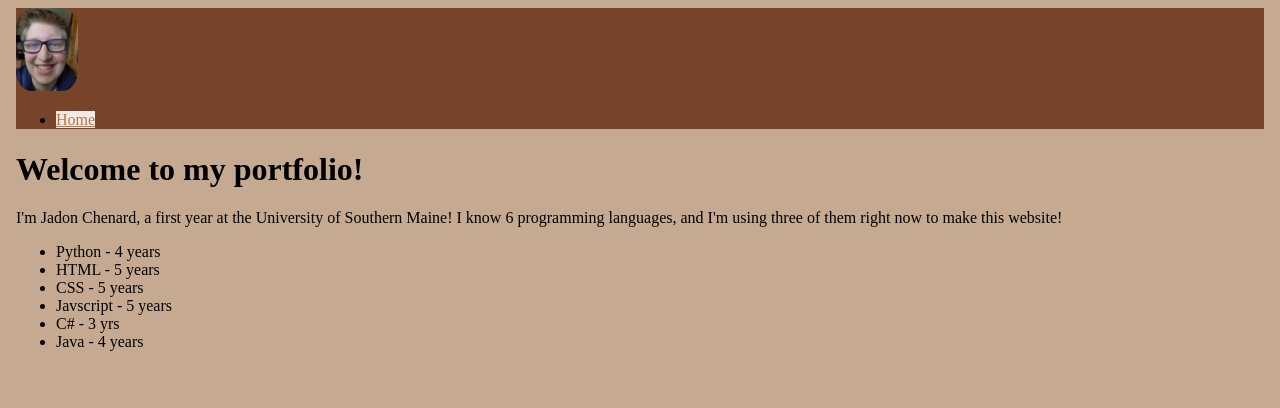
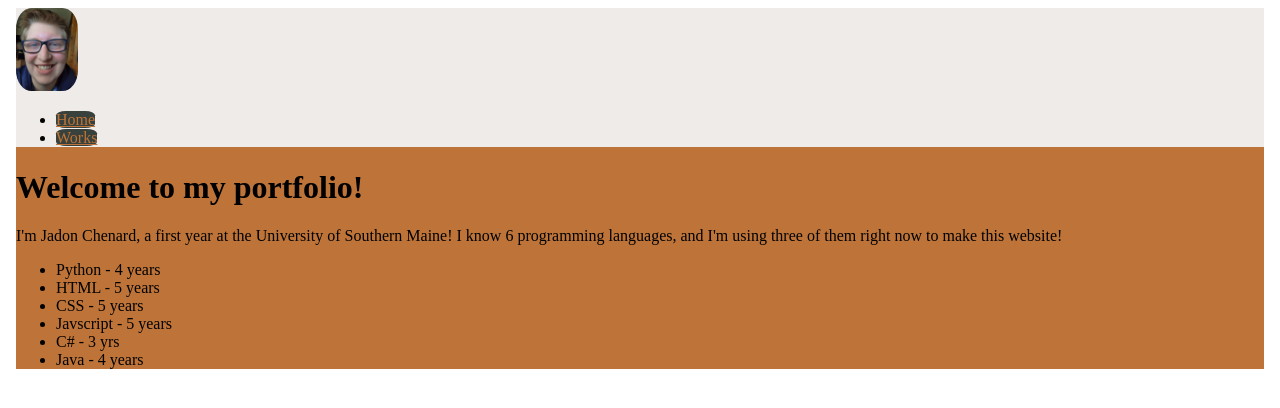
Before and after one commit to MadlyJado/MyPortfolioWebsite, a SvelteKit app: page / in a window 1280 px wide. Shown: the top 408 px of the page. Built offline with nearby package versions, Linux system fonts and the light colour scheme.

Commit message:
Fixed some stuff on the home page and added a new link to my works!

```diff
--- a/src/routes/+page.svelte
+++ b/src/routes/+page.svelte
@@ -16,14 +16,17 @@
     <script src="https://cdn.jsdelivr.net/npm/bootstrap@5.3.0-alpha1/dist/js/bootstrap.bundle.min.js" integrity="sha384-w76AqPfDkMBDXo30jS1Sgez6pr3x5MlQ1ZAGC+nuZB+EYdgRZgiwxhTBTkF7CXvN" crossorigin="anonymous"></script>
 </head>
 
-<body>
-    <nav class="navbar navbar-expand-lg bg-nutmeg">
+<body class="bg-copper">
+    <nav class="navbar navbar-expand-lg bg-ebb">
         <div class="container-fluid">
             <a class="navbar-brand" href="/"><img id="logoImage" alt="My face!" src={logo}></a>
             <div class="collapse navbar-collapse" id="navbarSupportedContent">
                 <ul class="navbar-nav me-auto mb-2 mb-lg-0">
                     <li class="nav-item">
-                        <a class="nav-link bg-ebb textcolor-copper" href="/">Home</a>
+                        <a class="nav-link bg-lunargreen textcolor-copper roundedcorners" href="/">Home</a>
+                    </li>
+                    <li class="nav-item">
+                        <a class="nav-link bg-lunargreen textcolor-copper roundedcorners" href="/">Works</a>
                     </li>
                 </ul>
             </div>
@@ -42,10 +45,6 @@
         </ul>
     </div>
     <style>
-        body {
-            background-color: #C5AA91;
-        }
-
         #logoImage {
             border-radius: 25%;
             width: 5%;
@@ -65,7 +64,7 @@
         }
 
         .bg-lunargreen {
-            color: #38413B;
+            background-color: #38413B;
         }
 
         .textcolor-copper {
@@ -75,5 +74,9 @@
         .textcolor-lunargreen {
             color: #38413B;
         }
+
+        .roundedcorners {
+            border-radius: 25%;
+        }
     </style>
 </body>
```
Also changed, not shown: src/routes/home/+page.svelte (added).
